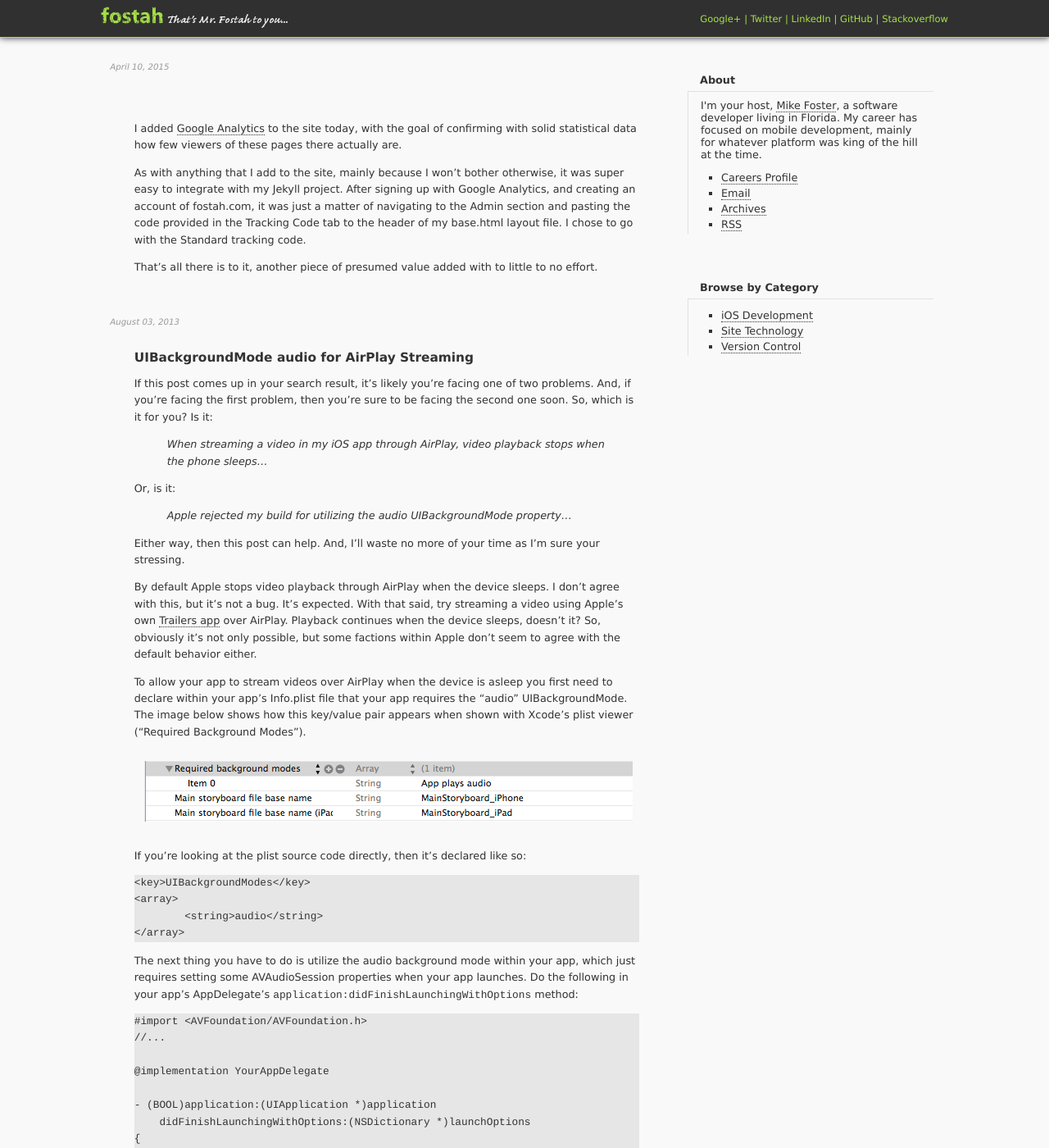
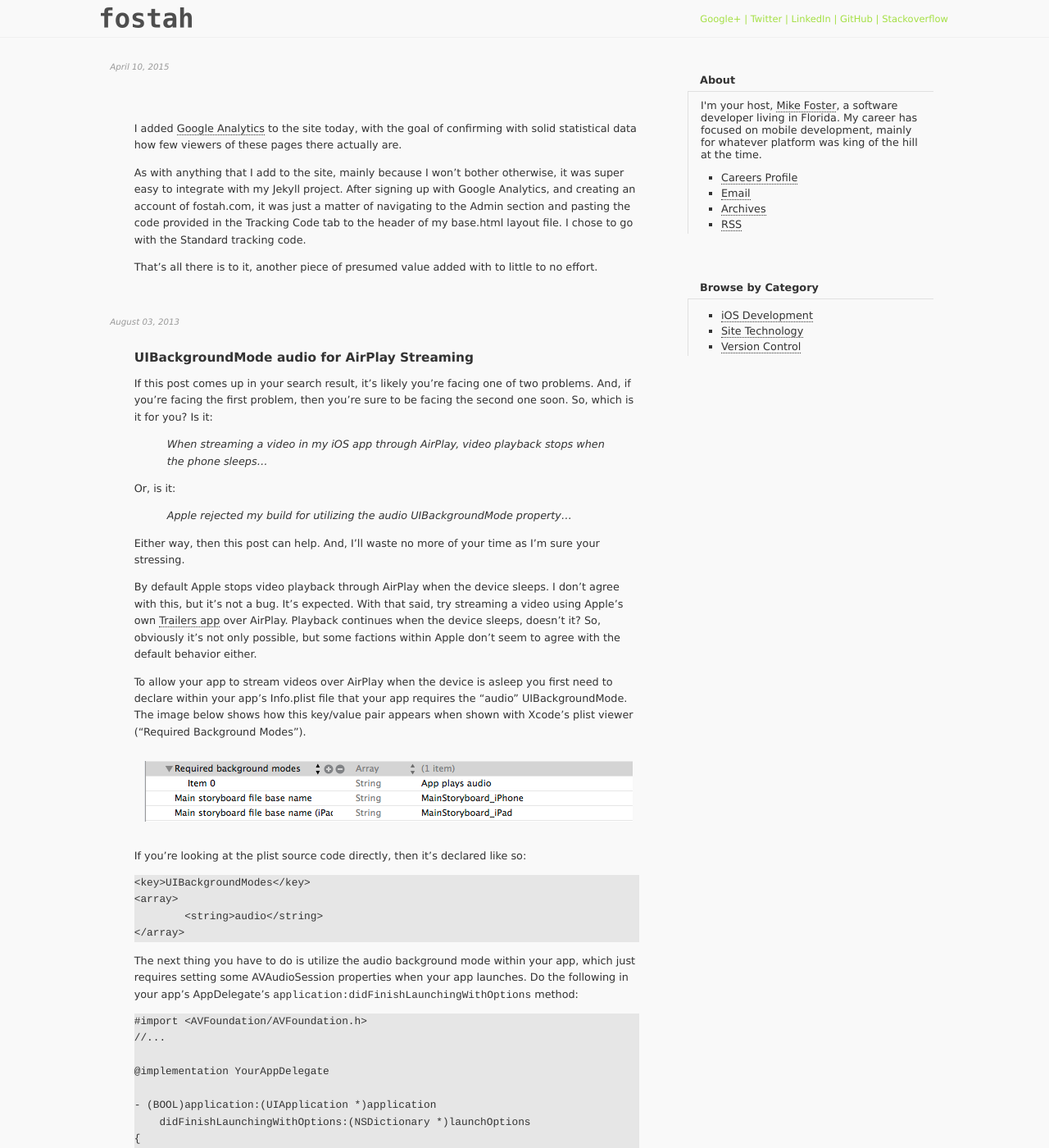
Before and after one commit to fostah/fostah.github.io, a Jekyll site: the page built from index.html, in a window 1280 px wide and 1400 px high. Shown: the whole window at 82% size. Built offline with Jekyll 4.4.1, drawn with Linux system fonts in a browser that asks for light colours; comment, search, counter and statistics services are not loaded.

Commit message:
Redesign of the header.

```diff
--- a/css/default.css
+++ b/css/default.css
@@ -16,7 +16,7 @@ pre {
 .marginal {
     display:table;
 
-    background: #303030;
+    background: #f9f9f9;
     color: #a5e045;
     font-size: 0.9em;
     font-weight: normal;
@@ -44,18 +44,14 @@ pre {
 /*** Header ***/
 
 #header, #footer {
-    background: #303030;
+    background: #f9f9f9;
     width:100%;
-    -moz-box-shadow: 0px 0px 8px #303030;
-    -webkit-box-shadow: 0px 0px 8px #303030;
-    box-shadow: 0px 0px 8px #303030;
-
 }
 
 #header {
     position:fixed;
     top:0;
-    border-bottom: 1px solid #a5e045;
+    border-bottom: 1px solid #f0f0f0;
 }
 
 #header .marginal {
```
Also changed, not shown: images/logo.png, images/logo_dev.png (deleted), images/logo_pop.png (deleted).
